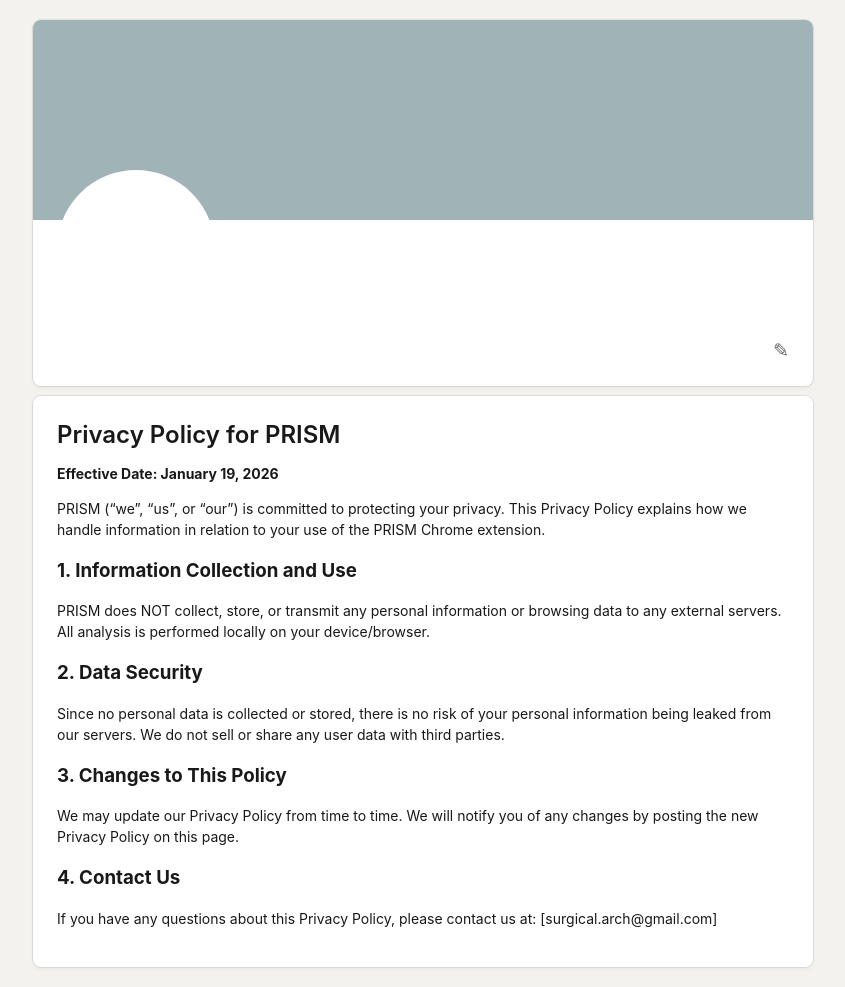
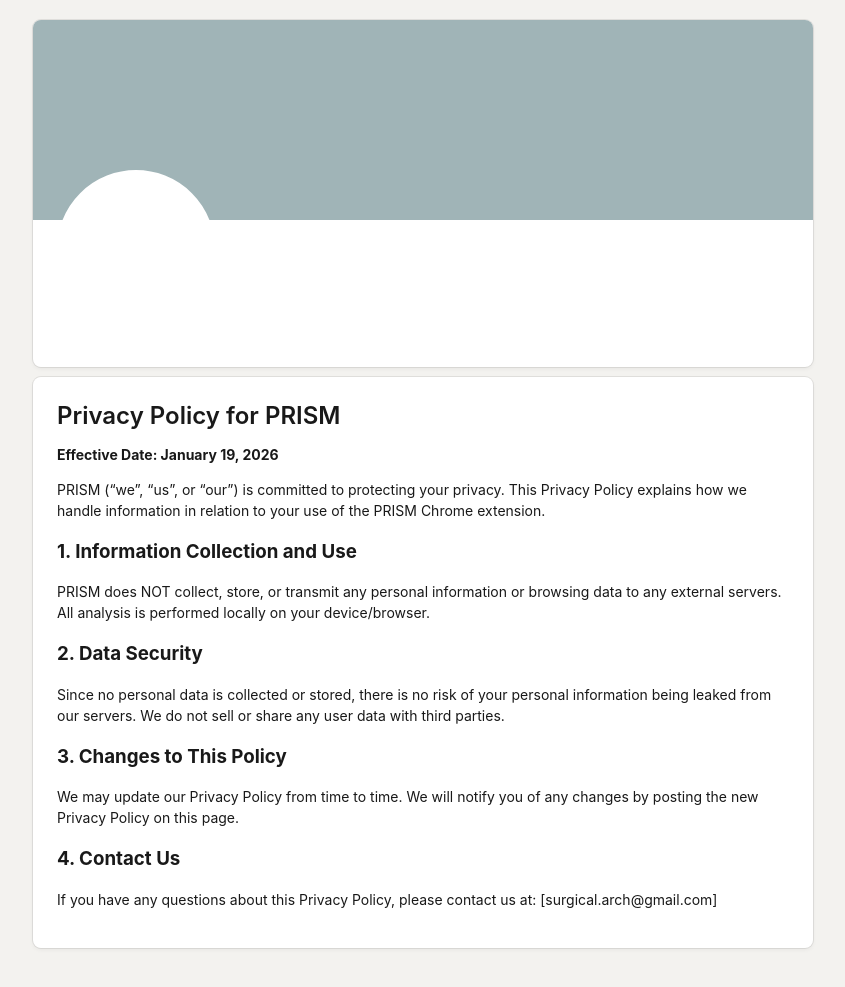
Before and after one commit to surgical-arch/surgical-arch.github.io, a Jekyll site: the page built from privacy-policy/index.md, in a window 1280 px wide. Shown: the whole page, without its empty margins (217-1062 px from the left). Built offline with Jekyll 4.4.1, drawn with Linux system fonts in a browser that asks for light colours; our own code applies the rules of GitHub Pages for plain Markdown files.

Commit message:
Update default.html

```diff
--- a/_layouts/default.html
+++ b/_layouts/default.html
@@ -113,7 +113,7 @@
                         <div class="headline">{{ page.headline }}</div>
                         <div class="location">{{ page.location }}</div>
                     </div>
-                    <div class="edit-icon">✎</div>
+                    <!--<div class="edit-icon">✎</div>-->
                 </div>
                 <!--
                 <div class="buttons">
```
